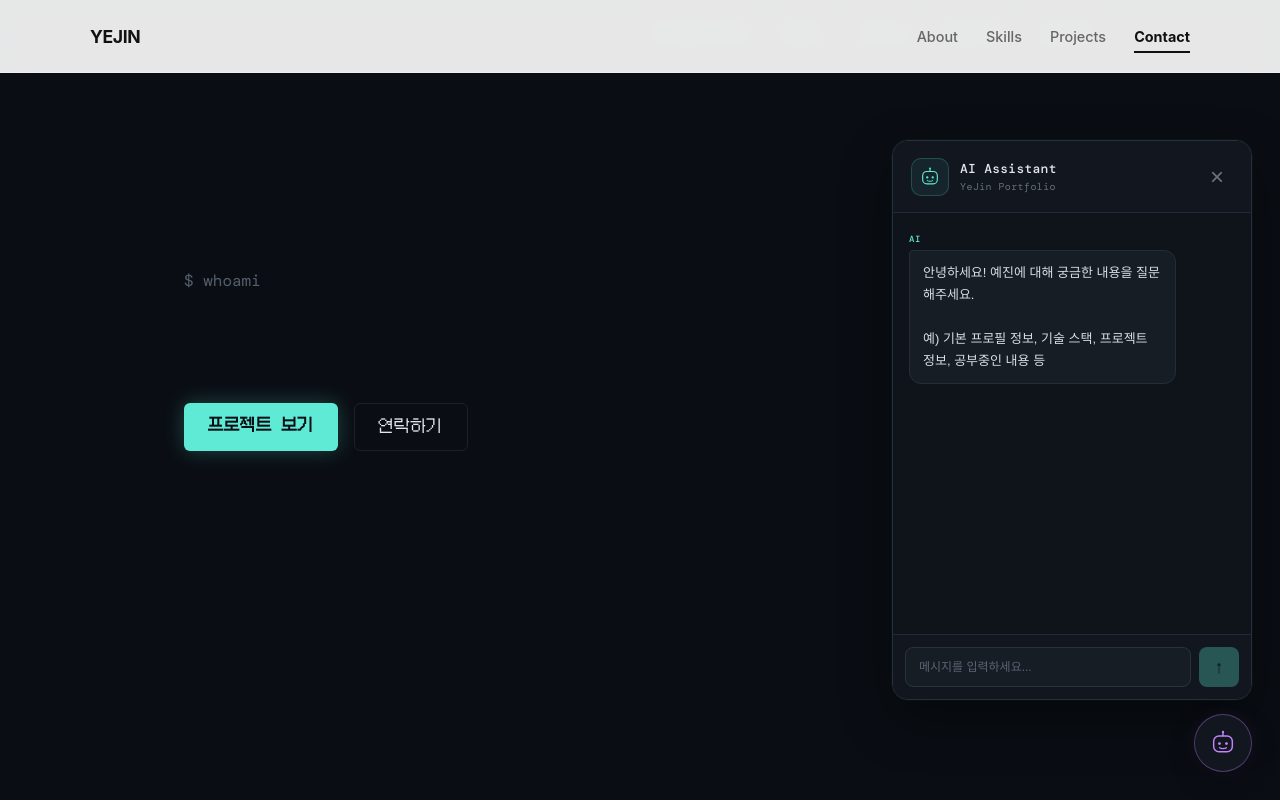
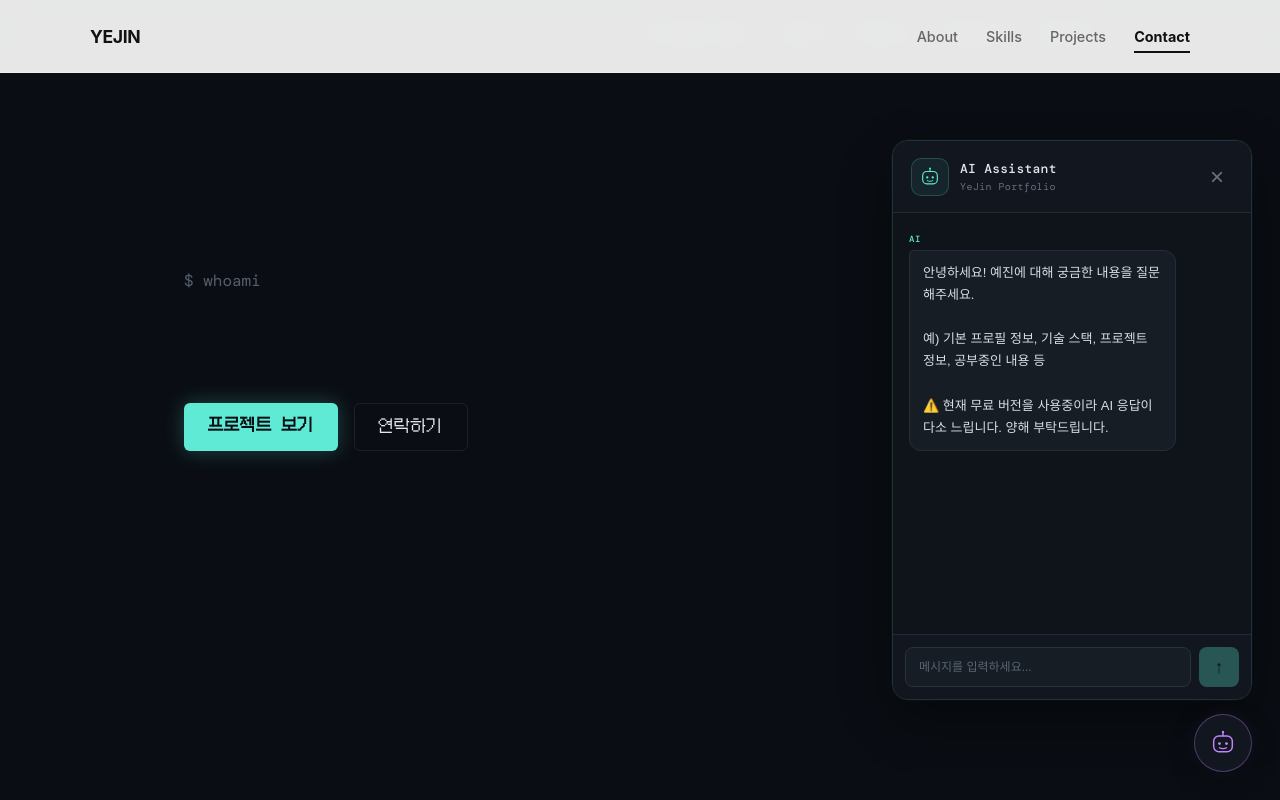
Before and after one commit to jineey030/my-portfolio, a React (Vite) app in the folder frontend/: page / in a window 1280 px wide. Both pictures are taken after a click on the button "AI 챗봇 열기". Shown: the top 800 px of the page. Built offline with nearby package versions, Linux system fonts and the light colour scheme; no server answers; a web font is replaced by a local one.

Commit message:
Update initial assistant message with usage warning
Add a warning message for slow AI responses due to free version usage.

```diff
--- a/frontend/src/components/ai/AiChat.tsx
+++ b/frontend/src/components/ai/AiChat.tsx
@@ -76,7 +76,8 @@ function AiChat() {
       role: 'assistant',
       content:
         '안녕하세요! 예진에 대해 궁금한 내용을 질문해주세요.\n\n' +
-        '예) 기본 프로필 정보, 기술 스택, 프로젝트 정보, 공부중인 내용 등',
+        '예) 기본 프로필 정보, 기술 스택, 프로젝트 정보, 공부중인 내용 등\n\n' +
+        '⚠️ 현재 무료 버전을 사용중이라 AI 응답이 다소 느립니다. 양해 부탁드립니다.',
     },
   ]);
 
@@ -301,15 +302,11 @@ function AiChat() {
                   }`}
                 >
 
-                  {message.role === 'assistant' && (
-                    <span className="message-label">
-                      {message.provider === 'gemini'
-                        ? '✦ Gemini'
-                        : message.provider === 'ollama'
-                          ? '🦙 Ollama'
-                          : 'AI'}
-                    </span>
-                  )}
+                {message.role === 'assistant' && (
+                  <span className="message-label">
+                    AI
+                  </span>
+                )}
 
                   <p>
                     {message.content}
```
